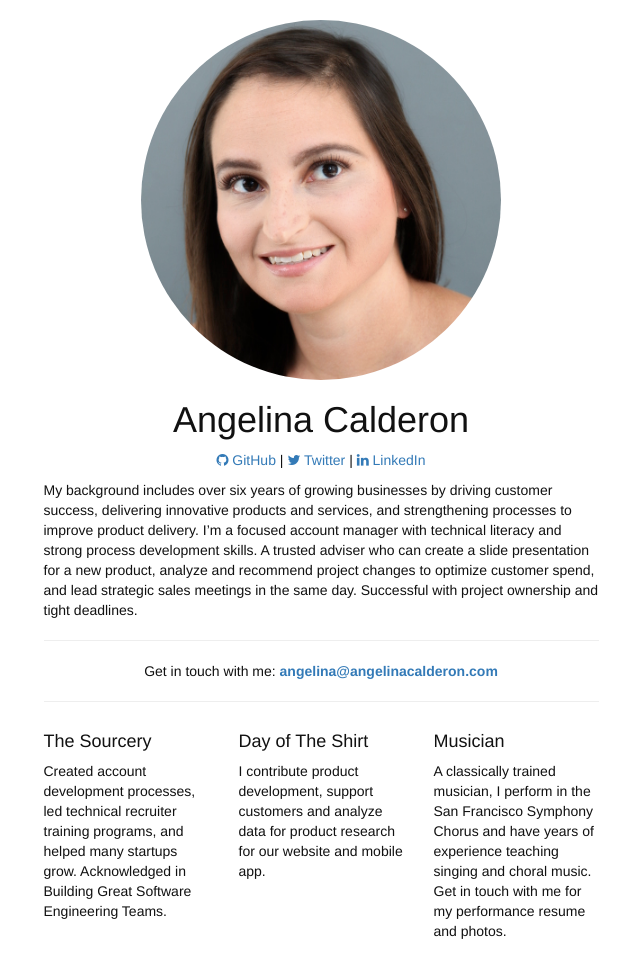
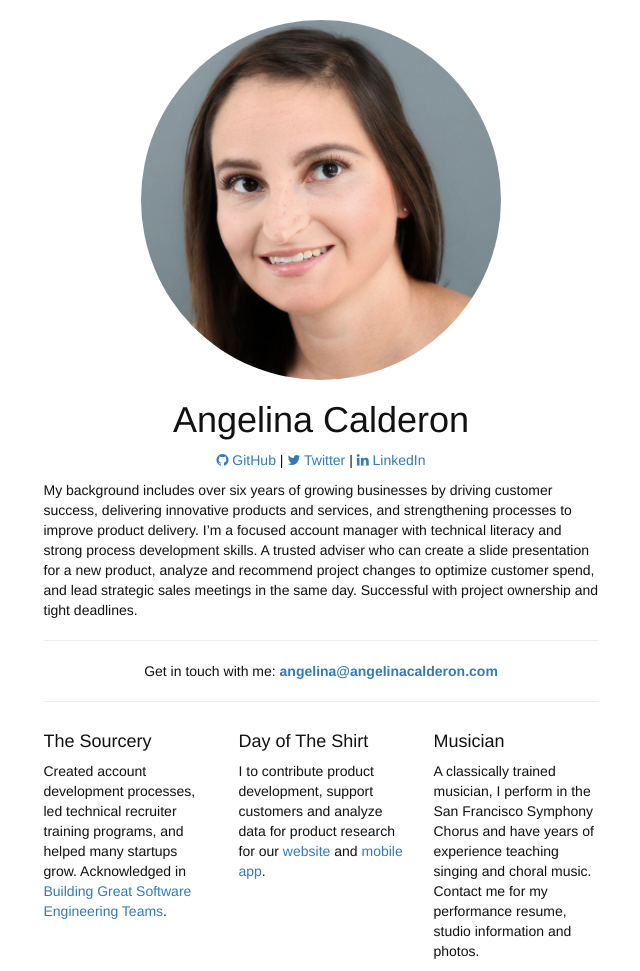
Before and after one commit to alinapaz/alinapaz.github.io, a Jekyll site: the page built from index.html, in a window 1280 px wide. Shown: the whole page, without its empty margins (319-959 px from the left). Built offline with Jekyll 4.4.1, drawn with Linux system fonts in a browser that asks for light colours; nearby versions of some CDN libraries.

Commit message:
Added links to index.html
* link added for Building Great Software Engineering Teams
* website and ios app links added for Day of The Shirt
* under musician header replaced "get in touch with" with "contact"

```diff
--- a/index.html
+++ b/index.html
@@ -36,21 +36,21 @@ layout: no_navbar
         <div class="col-md-4">
           <h4>The Sourcery</h4>
           <p>
-            Created account development processes, led technical recruiter training programs, and helped many startups grow. Acknowledged in Building Great Software Engineering Teams.
+            Created account development processes, led technical recruiter training programs, and helped many startups grow. Acknowledged in <a href="http://www.apress.com/9781484211342">Building Great Software Engineering Teams</a>.
           </p>
         </div>
 
         <div class="col-md-4">
           <h4>Day of The Shirt</h4>
           <p>
-            I contribute product development, support customers and analyze data for product research for our website and mobile app.
+            I to contribute product development, support customers and analyze data for product research for our <a href="https://dayoftheshirt.com/">website</a> and <a href="https://itunes.apple.com/us/app/day-of-the-shirt/id636374332">mobile app</a>.
           </p>
         </div>
 
         <div class="col-md-4">
           <h4>Musician</h4>
           <p>
-            A classically trained musician, I perform in the San Francisco Symphony Chorus and have years of experience teaching singing and choral music. Get in touch with me for my performance resume and photos.
+            A classically trained musician, I perform in the San Francisco Symphony Chorus and have years of experience teaching singing and choral music. Contact me for my performance resume, studio information and photos.
           </p>
         </div>
       </div>
```
